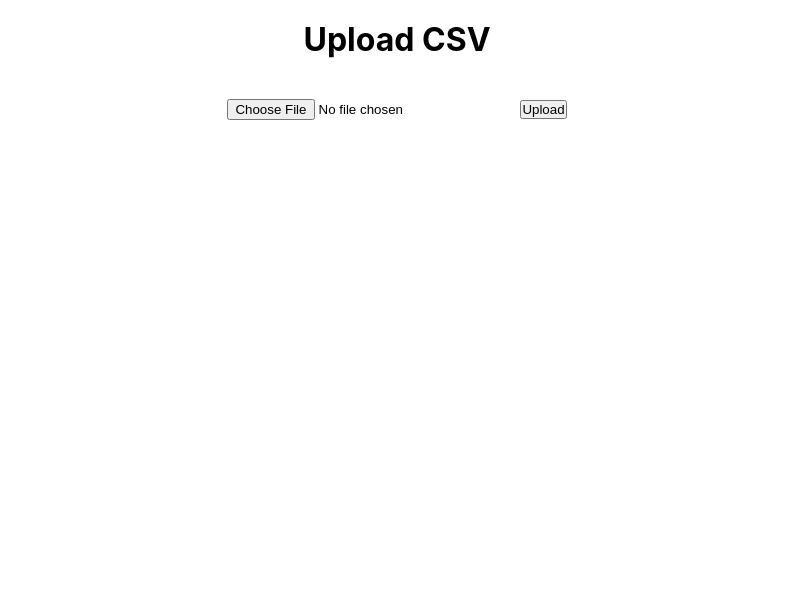
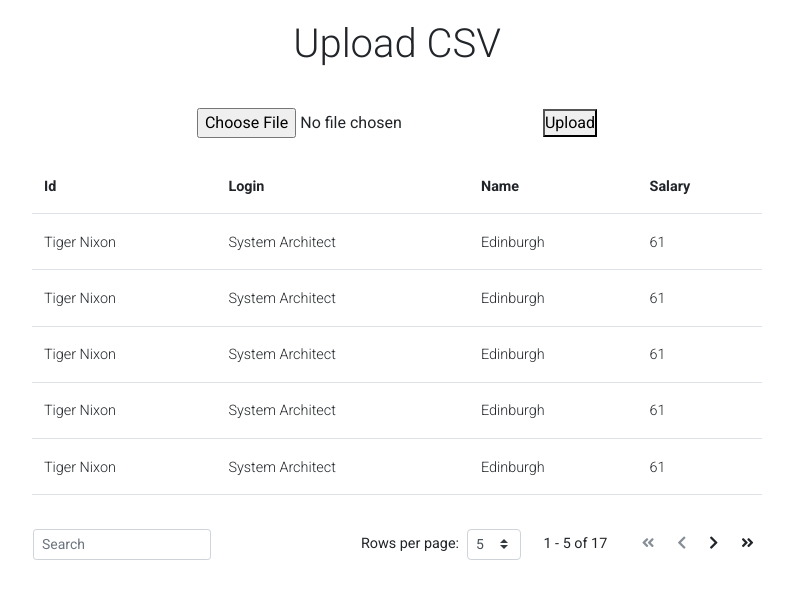
Before and after one commit to novin997/estl, a React (Create React App) app in the folder myapp/: page / in a window 1280 px wide. Shown: the top 598 px of the page, without its empty margins (243-1036 px from the left). Built offline with nearby package versions, Linux system fonts and the light colour scheme.

Commit message:
create react table with some test data

```diff
--- a/myapp/package.json
+++ b/myapp/package.json
@@ -6,6 +6,8 @@
     "@testing-library/jest-dom": "^5.11.4",
     "@testing-library/react": "^11.1.0",
     "@testing-library/user-event": "^12.1.10",
+    "mdbreact": "^5.0.0",
+    "node-sass": "4.14.1",
     "react": "^17.0.1",
     "react-dom": "^17.0.1",
     "react-scripts": "4.0.1",
--- a/myapp/src/App.js
+++ b/myapp/src/App.js
@@ -1,10 +1,12 @@
 import "./App.css";
 import Upload from "./Upload/Upload";
+import Table from "./Table/Table";
 
 function App() {
   return (
     <div>
       <Upload />
+      <Table />
     </div>
   );
 }
--- /dev/null
+++ b/myapp/src/Table/Table.js
@@ -0,0 +1,158 @@
+import React, { useState } from "react";
+import { MDBCol, MDBContainer, MDBDataTableV5, MDBRow } from "mdbreact";
+
+export default function Table() {
+  const [datatable, setDatatable] = React.useState({
+    columns: [
+      {
+        label: "Id",
+        field: "id",
+        width: 150,
+        attributes: {
+          "aria-controls": "DataTable",
+          "aria-label": "Name",
+        },
+      },
+      {
+        label: "Login",
+        field: "login",
+        width: 270,
+      },
+      {
+        label: "Name",
+        field: "name",
+        width: 200,
+      },
+      {
+        label: "Salary",
+        field: "salary",
+        sort: "disabled",
+        width: 100,
+      },
+    ],
+    rows: [
+      {
+        id: "Tiger Nixon",
+        login: "System Architect",
+        name: "Edinburgh",
+        salary: "61",
+      },
+      {
+        id: "Tiger Nixon",
+        login: "System Architect",
+        name: "Edinburgh",
+        salary: "61",
+      },
+      {
+        id: "Tiger Nixon",
+        login: "System Architect",
+        name: "Edinburgh",
+        salary: "61",
+      },
+      {
+        id: "Tiger Nixon",
+        login: "System Architect",
+        name: "Edinburgh",
+        salary: "61",
+      },
+      {
+        id: "Tiger Nixon",
+        login: "System Architect",
+        name: "Edinburgh",
+        salary: "61",
+      },
+      {
+        id: "Tiger Nixon",
+        login: "System Architect",
+        name: "Edinburgh",
+        salary: "61",
+      },
+      {
+        id: "Tiger Nixon",
+        login: "System Architect",
+        name: "Edinburgh",
+        salary: "61",
+      },
+      {
+        id: "Tiger Nixon",
+        login: "System Architect",
+        name: "Edinburgh",
+        salary: "61",
+      },
+      {
+        id: "Tiger Nixon",
+        login: "System Architect",
+        name: "Edinburgh",
+        salary: "61",
+      },
+      {
+        id: "Tiger Nixon",
+        login: "System Architect",
+        name: "Edinburgh",
+        salary: "61",
+      },
+      {
+        id: "Tiger Nixon",
+        login: "System Architect",
+        name: "Edinburgh",
+        salary: "61",
+      },
+      {
+        id: "Tiger Nixon",
+        login: "System Architect",
+        name: "Edinburgh",
+        salary: "61",
+      },
+      {
+        id: "Tiger Nixon",
+        login: "System Architect",
+        name: "Edinburgh",
+        salary: "61",
+      },
+      {
+        id: "Tiger Nixon",
+        login: "System Architect",
+        name: "Edinburgh",
+        salary: "61",
+      },
+      {
+        id: "Tiger Nixon",
+        login: "System Architect",
+        name: "Edinburgh",
+        salary: "61",
+      },
+      {
+        id: "Tiger Nixon",
+        login: "System Architect",
+        name: "Edinburgh",
+        salary: "61",
+      },
+      {
+        id: "Tiger Nixon",
+        login: "System Architect",
+        name: "Edinburgh",
+        salary: "61",
+      },
+    ],
+  });
+
+  return (
+    <div>
+      <MDBContainer>
+        <MDBRow>
+          <MDBCol size="2"></MDBCol>
+          <MDBCol size="8">
+            <MDBDataTableV5
+              hover
+              entriesOptions={[5, 10]}
+              entries={5}
+              data={datatable}
+              fullPagination
+            />
+          </MDBCol>
+          <MDBCol size="2"></MDBCol>
+        </MDBRow>
+      </MDBContainer>
+    </div>
+  );
+}
```
Also changed, not shown: myapp/src/index.js (+10 -6 lines), 2 other files (tests, documents, lock files or other folders).
